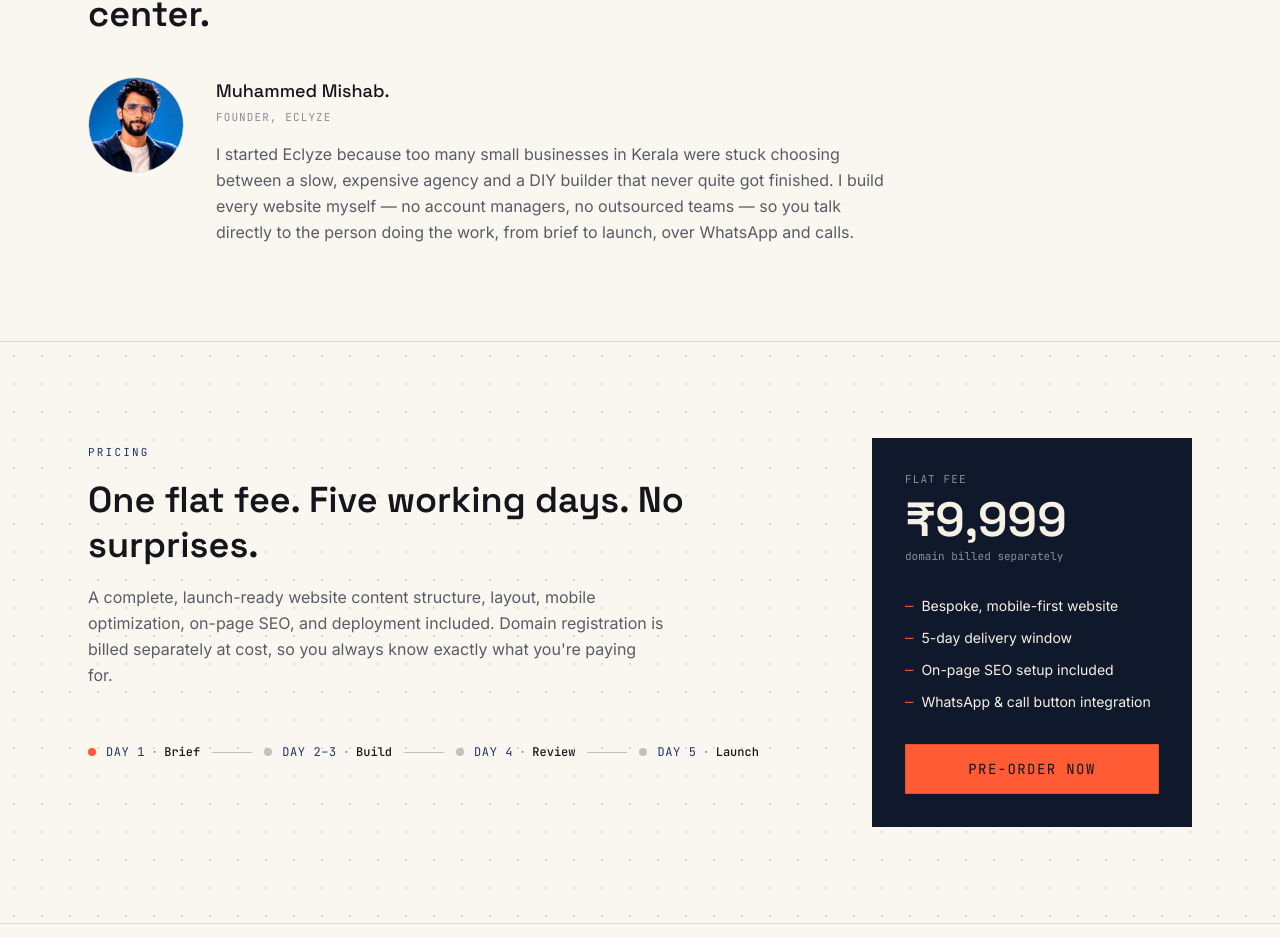
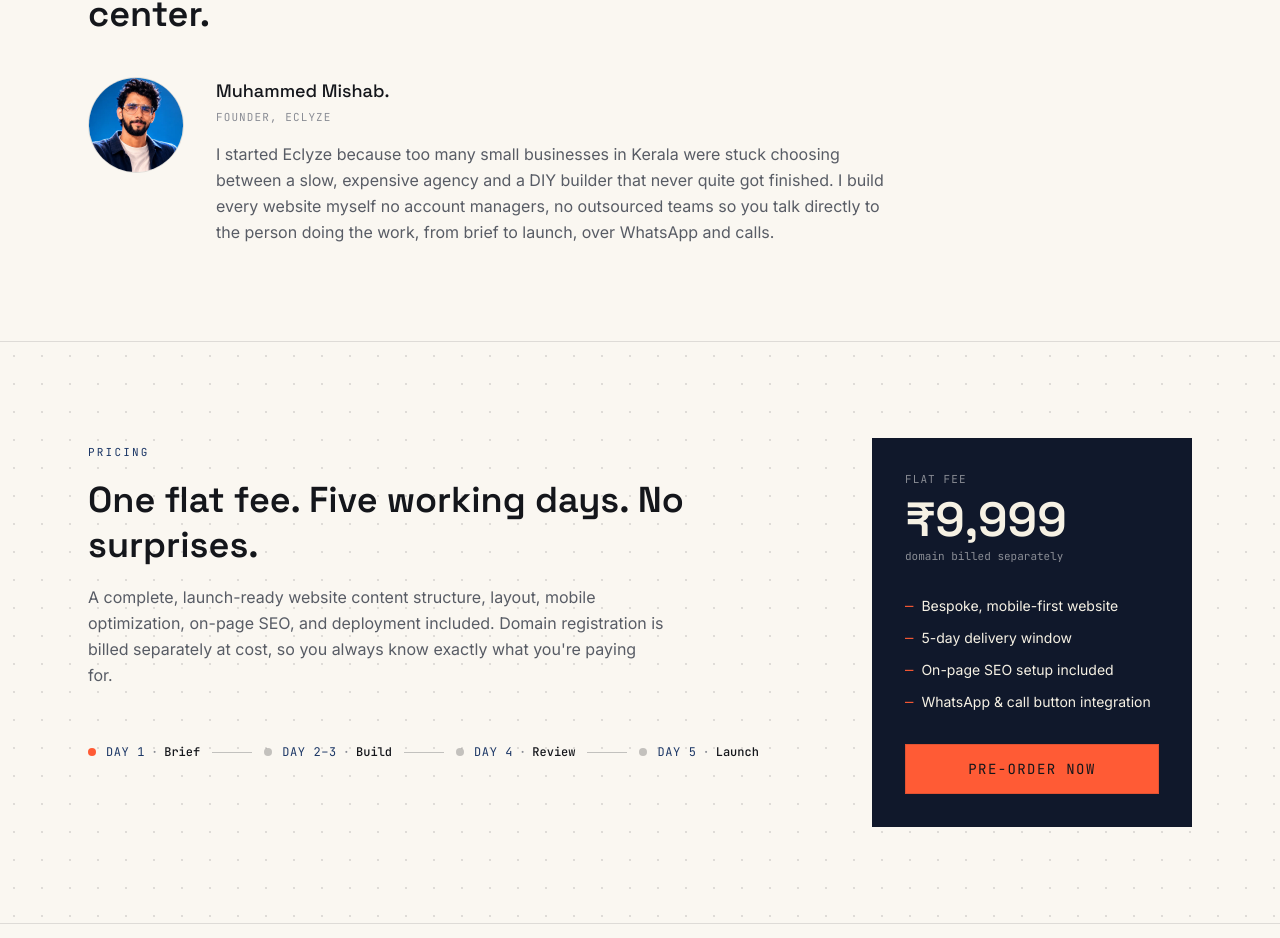
Before and after one commit to mishabvibes/eclyze-static, a Next.js app: page / in a window 1280 px wide. Shown: the part 3430-4368 px from the top of the page. Built offline with nearby package versions, Linux system fonts and the light colour scheme.

Commit message:
small text update in about section

```diff
--- a/components/About.tsx
+++ b/components/About.tsx
@@ -39,8 +39,8 @@ export default function About() {
                             I started {SITE.name} because too many small businesses in
                             Kerala were stuck choosing between a slow, expensive agency
                             and a DIY builder that never quite got finished. I build
-              every website myself — no account managers, no outsourced
-              teams — so you talk directly to the person doing the work,
+                            every website myself no account managers, no outsourced
+                            teams so you talk directly to the person doing the work,
                             from brief to launch, over WhatsApp and calls.
                         </p>
                     </div>
```
Lines whose indentation alone changed are shown as unchanged.
